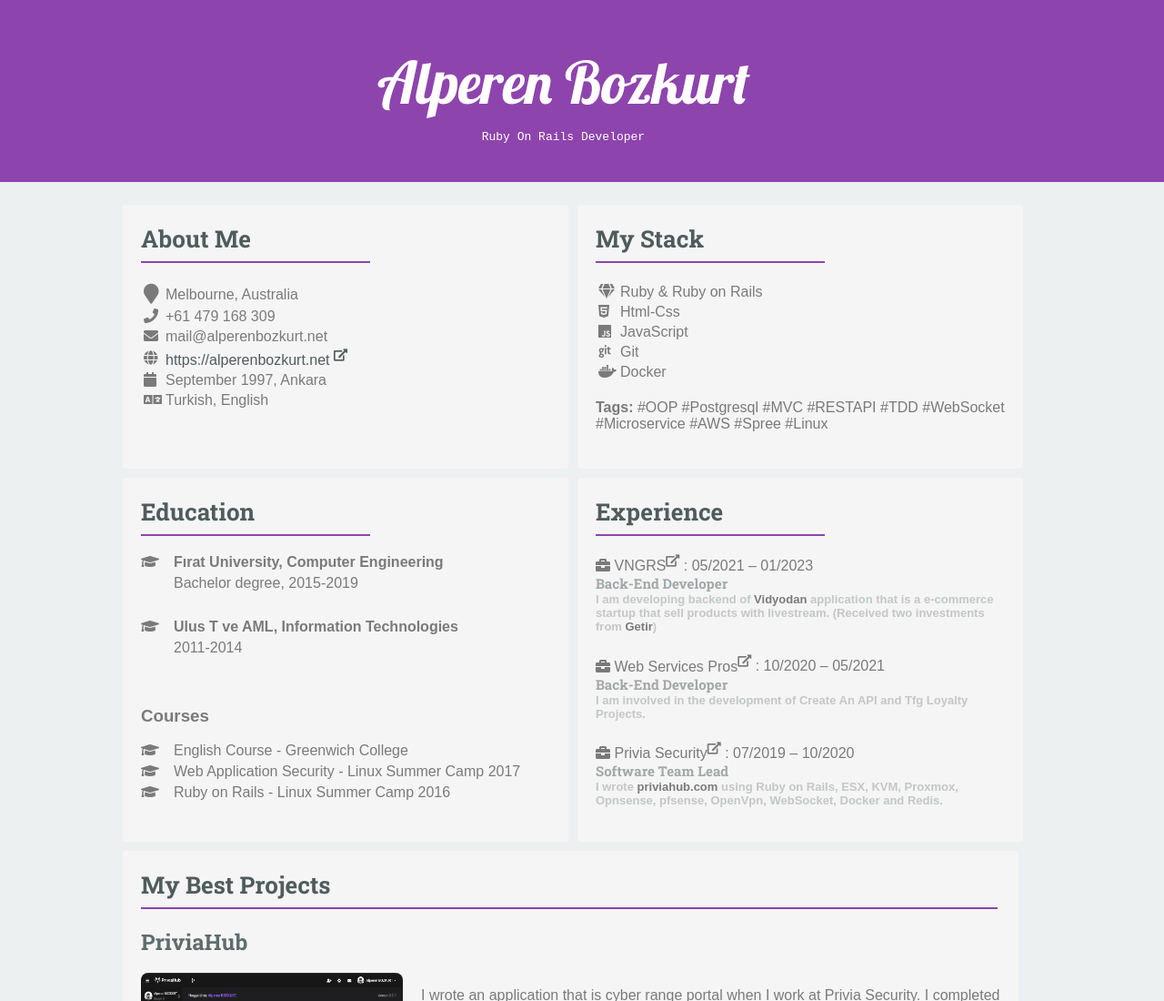
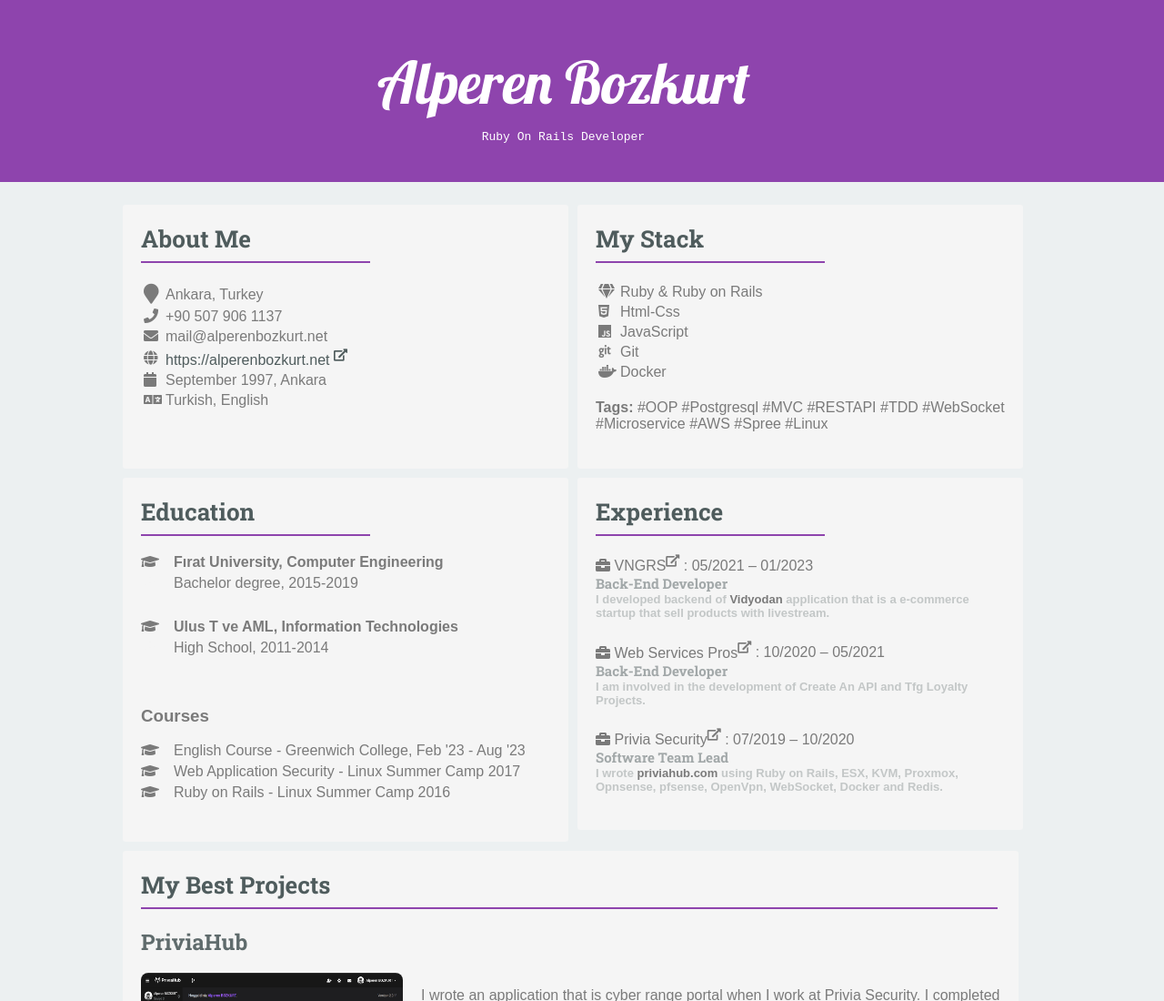
Before and after one commit to alperenbozkurt/cv, a plain HTML site: page en/index.html in a window 1280 px wide. Shown: the top 1100 px of the page at 91% size. Drawn offline with Linux system fonts and the light colour scheme; a web font is replaced by a local one.

Commit message:
Updated CV

```diff
--- a/en/index.html
+++ b/en/index.html
@@ -23,11 +23,11 @@
 			<table>
 				<tr>
 					<td><i class="fa fa-map-marker" style="font-size: 22px;"></i></td>
-					<td>Melbourne, Australia</td>
+					<td>Ankara, Turkey</td>
 				</tr>
 				<tr>
 					<td><i class="fa fa-phone"></i></td>
-					<td>+61 479 168 309</td>
+					<td>+90 507 906 1137</td>
 				</tr>
 				<tr>
 					<td><i class="fa fa-envelope"></i></td>
@@ -80,10 +80,10 @@
 			<div class="ara"><i class="fa fa-graduation-cap"></i>&emsp;<b>Fırat University, Computer Engineering</b></div>
 			<div class="ara arabosluk"><i class="fa fa-graduation-cap" style="color: #f5f5f5"></i>&emsp;Bachelor degree, 2015-2019<br></div>
 			<div class="ara"><i class="fa fa-graduation-cap"></i>&emsp;<b>Ulus T ve AML, Information Technologies</b></div>
-			<div class="ara"><i class="fa fa-graduation-cap" style="color: #f5f5f5"></i>&emsp;2011-2014<br></div>
+			<div class="ara"><i class="fa fa-graduation-cap" style="color: #f5f5f5"></i>&emsp;High School, 2011-2014<br></div>
 			<br><br>
 			<h3>Courses</h3>
-			<div class="ara"><i class="fa fa-graduation-cap"></i>&emsp;English Course - Greenwich College<br></div>
+			<div class="ara"><i class="fa fa-graduation-cap"></i>&emsp;English Course - Greenwich College, Feb '23 - Aug '23<br></div>
 			<div class="ara"><i class="fa fa-graduation-cap"></i>&emsp;Web Application Security - Linux Summer Camp 2017<br></div>
 			<div class="ara"><i class="fa fa-graduation-cap"></i>&emsp;Ruby on Rails - Linux Summer Camp 2016<br></div>
 		</div>
@@ -93,7 +93,7 @@
 				<i class="fa fa-briefcase"></i>
 				<a href="https://www.vngrs.com/" target="blank">VNGRS<sup><i class="fas fa-external-link-alt"></i></sup></a> : 05/2021 – 01/2023
 				<h5>Back-End Developer</h5>
-				<h6>I am developing backend of <a target="_blank" href="https://vidyodan.com/">Vidyodan</a> application that is a e-commerce startup that sell products with livestream. (Received two investments from <a target="_blank" href="https://getir.com/us/">Getir</a>)</h6>
+				<h6>I developed backend of <a target="_blank" href="https://vidyodan.com/">Vidyodan</a> application that is a e-commerce startup that sell products with livestream.</h6>
 				<br>
 			</div>
 
```
